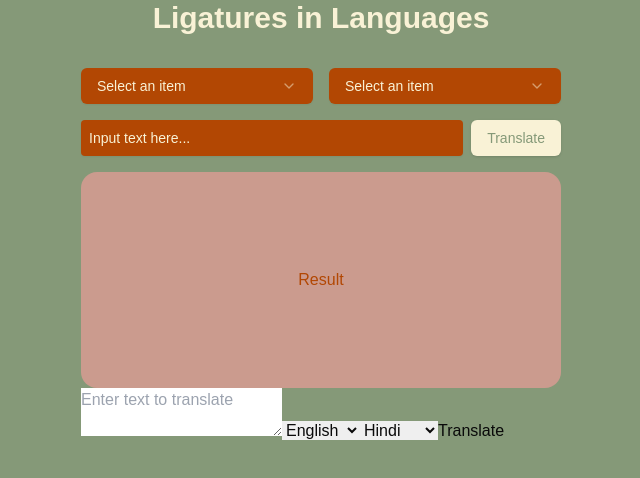
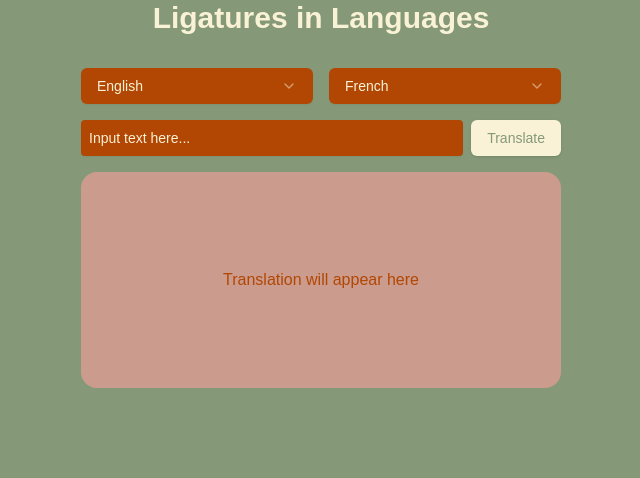
Before and after one commit to ummagohil/ligatures-in-languages-fe, a Next.js app: page / in a window 1280 px wide. Shown: the top 478 px of the page, without its empty margins (319-959 px from the left). Built offline with nearby package versions, Linux system fonts and the light colour scheme.

Commit message:
current code

```diff
--- a/app/components/input.tsx
+++ b/app/components/input.tsx
@@ -1,16 +1,29 @@
 import { Button } from "@/components/ui/button";
 import { Input } from "@/components/ui/input";
 
-export default function InputText() {
+interface InputTextProps {
+  text: string;
+  onChange: (text: string) => void;
+  onTranslate: () => void;
+}
+
+export default function InputText({
+  text,
+  onChange,
+  onTranslate,
+}: InputTextProps) {
   return (
     <div className="flex w-full items-center gap-2">
       <Input
         type="text"
+        value={text}
+        onChange={(e) => onChange(e.target.value)}
         className="flex-grow p-2 rounded bg-[#B24703] text-[#F9F2D6] placeholder:text-[#F9F2D6] placeholder:opacity-100 border-none focus:outline-none focus:ring-0 focus-visible:ring-0 focus-visible:ring-offset-0"
         placeholder="Input text here..."
       />
       <Button
-        type="submit"
+        onClick={onTranslate}
+        type="button"
         className="bg-[#F9F2D6] text-[#859978] hover:bg-[#F9F2D6]/90"
       >
         Translate
--- a/app/components/language.tsx
+++ b/app/components/language.tsx
@@ -2,7 +2,6 @@
 
 import { useState } from "react";
 import { ChevronDown, ChevronUp } from "lucide-react";
-
 import { Button } from "@/components/ui/button";
 import {
   DropdownMenu,
@@ -11,16 +10,23 @@ import {
   DropdownMenuTrigger,
 } from "@/components/ui/dropdown-menu";
 
-const items = [
-  { label: "Apple", value: "apple" },
-  { label: "Banana", value: "banana" },
-  { label: "Cherry", value: "cherry" },
-  { label: "Date", value: "date" },
+const languages = [
+  { label: "English", value: "en" },
+  { label: "Hindi", value: "hi" },
+  { label: "Arabic", value: "ar" },
+  { label: "Spanish", value: "es" },
+  { label: "French", value: "fr" },
+  { label: "German", value: "de" },
 ];
 
-export function Language() {
+interface LanguageProps {
+  value: string;
+  onChange: (value: string) => void;
+  type: "source" | "target";
+}
+
+export function Language({ value, onChange, type }: LanguageProps) {
   const [isOpen, setIsOpen] = useState<boolean>(false);
-  const [selectedItem, setSelectedItem] = useState<string | null>(null);
 
   return (
     <DropdownMenu open={isOpen} onOpenChange={setIsOpen}>
@@ -29,9 +35,8 @@ export function Language() {
           variant="outline"
           className="w-full justify-between bg-[#B24703] text-[#F9F2D6] border-none hover:bg-[#B24703]/90 hover:text-[#CB9B8E]"
         >
-          {selectedItem
-            ? items.find((item) => item.value === selectedItem)?.label
-            : "Select an item"}
+          {languages.find((lang) => lang.value === value)?.label ||
+            `Select ${type} language`}
           {isOpen ? (
             <ChevronUp className="h-4 w-4 opacity-50" />
           ) : (
@@ -43,13 +48,13 @@ export function Language() {
         className="w-full bg-[#B24703] text-[#F9F2D6] border-none p-1 min-w-[var(--radix-dropdown-trigger-width)]"
         align="start"
       >
-        {items.map((item) => (
+        {languages.map((lang) => (
           <DropdownMenuItem
-            key={item.value}
-            onSelect={() => setSelectedItem(item.value)}
-            className="w-56	cursor-pointer hover:bg-[#B24703]/90 hover:text-[#CB9B8E] focus:bg-[#B24703]/90 focus:text-[#CB9B8E] px-4 py-2 rounded-sm"
+            key={lang.value}
+            onSelect={() => onChange(lang.value)}
+            className="w-56 cursor-pointer hover:bg-[#B24703]/90 hover:text-[#CB9B8E] focus:bg-[#B24703]/90 focus:text-[#CB9B8E] px-4 py-2 rounded-sm"
           >
-            {item.label}
+            {lang.label}
           </DropdownMenuItem>
         ))}
       </DropdownMenuContent>
--- a/app/components/result.tsx
+++ b/app/components/result.tsx
@@ -1,7 +1,16 @@
-export default function Result() {
+interface ResultProps {
+  translation: string;
+  error: string;
+}
+
+export default function Result({ translation, error }: ResultProps) {
   return (
     <div className="bg-[#CB9B8E] text-[#B24703] p-24 rounded-2xl text-center">
-      Result
+      {error ? (
+        <p className="text-red-600">{error}</p>
+      ) : (
+        translation || "Translation will appear here"
+      )}
     </div>
   );
 }
--- a/app/components/test.tsx
+++ /dev/null
@@ -1,80 +0,0 @@
-"use client";
-import React, { useState } from "react";
-
-const TranslationForm: React.FC = () => {
-  const [text, setText] = useState("");
-  const [sourceLanguage, setSourceLanguage] = useState("en");
-  const [targetLanguage, setTargetLanguage] = useState("hi");
-  const [translation, setTranslation] = useState("");
-  const [error, setError] = useState("");
-
-  const handleTranslate = async () => {
-    if (!text.trim()) {
-      setError("Please enter text to translate");
-      return;
-    }
-
-    try {
-      const response = await fetch("/api/translate", {
-        method: "POST",
-        headers: {
-          "Content-Type": "application/json",
-        },
-        body: JSON.stringify({ text, sourceLanguage, targetLanguage }),
-      });
-
-      const data = await response.json();
-
-      if (response.ok) {
-        setTranslation(data.translatedText);
-        setError("");
-      } else {
-        setError(data.error || "Translation request failed");
-        setTranslation("");
-      }
-    } catch (error) {
-      console.error("Translation error:", error);
-      setError("An unexpected error occurred");
-      setTranslation("");
-    }
-  };
-
-  return (
-    <div>
-      <textarea
-        value={text}
-        onChange={(e) => setText(e.target.value)}
-        placeholder="Enter text to translate"
-      />
-      <select
-        value={sourceLanguage}
-        onChange={(e) => setSourceLanguage(e.target.value)}
-      >
-        <option value="en">English</option>
-        <option value="hi">Hindi</option>
-        <option value="ar">Arabic</option>
-        <option value="es">Spanish</option>
-        <option value="fr">French</option>
-        <option value="de">German</option>
-        {/* Add more languages as needed */}
-      </select>
-      <select
-        value={targetLanguage}
-        onChange={(e) => setTargetLanguage(e.target.value)}
-      >
-        <option value="hi">Hindi</option>
-        <option value="ar">Arabic</option>
-        <option value="en">English</option>
-        <option value="es">Spanish</option>
-        <option value="fr">French</option>
-        <option value="de">German</option>
-        {/* Add more languages as needed */}
-      </select>
-      <button onClick={handleTranslate}>Translate</button>
-      {error && <p style={{ color: "red" }}>{error}</p>}
-      <p>{translation}</p>
-    </div>
-  );
-};
-
-export default TranslationForm;
--- a/app/page.tsx
+++ b/app/page.tsx
@@ -1,8 +1,48 @@
+"use client";
+
+import { useState } from "react";
 import InputText from "./components/input";
 import { Language } from "./components/language";
 import Result from "./components/result";
-import Test from "./components/test";
+
 export default function Home() {
+  const [text, setText] = useState("");
+  const [sourceLanguage, setSourceLanguage] = useState("en");
+  const [targetLanguage, setTargetLanguage] = useState("fr");
+  const [translation, setTranslation] = useState("");
+  const [error, setError] = useState("");
+
+  const handleTranslate = async () => {
+    if (!text.trim()) {
+      setError("Please enter text to translate");
+      return;
+    }
+
+    try {
+      const response = await fetch("/api/translate", {
+        method: "POST",
+        headers: {
+          "Content-Type": "application/json",
+        },
+        body: JSON.stringify({ text, sourceLanguage, targetLanguage }),
+      });
+
+      const data = await response.json();
+
+      if (response.ok) {
+        setTranslation(data.translatedText);
+        setError("");
+      } else {
+        setError(data.error || "Translation request failed");
+        setTranslation("");
+      }
+    } catch (error) {
+      console.error("Translation error:", error);
+      setError("An unexpected error occurred");
+      setTranslation("");
+    }
+  };
+
   return (
     <div className="container mx-auto px-4 max-w-4xl flex flex-col items-center">
       <h1 className="text-[#F9F2D6] font-bold text-3xl mb-8 text-center">
@@ -11,18 +51,29 @@ export default function Home() {
       <div className="w-full max-w-2xl px-24">
         <div className="flex items-center gap-4 mb-4 w-full">
           <div className="w-full">
-            <Language />
+            <Language
+              value={sourceLanguage}
+              onChange={setSourceLanguage}
+              type="source"
+            />
           </div>
           <div className="w-full">
-            <Language />
+            <Language
+              value={targetLanguage}
+              onChange={setTargetLanguage}
+              type="target"
+            />
           </div>
         </div>
         <div className="w-full mb-4">
-          <InputText />
+          <InputText
+            text={text}
+            onChange={setText}
+            onTranslate={handleTranslate}
+          />
         </div>
         <div className="w-full">
-          <Result />
-          <Test />
+          <Result translation={translation} error={error} />
         </div>
       </div>
     </div>
--- a/components/InputText.tsx
+++ b/components/InputText.tsx
@@ -1,23 +1,31 @@
 "use client";
 
-import { useState } from "react";
 import { Button } from "@/components/ui/button";
 import { Input } from "@/components/ui/input";
 
-export default function InputText() {
-  const [text, setText] = useState("");
+interface InputTextProps {
+  text: string;
+  onChange: (text: string) => void;
+  onTranslate: () => void;
+}
 
+export default function InputText({
+  text,
+  onChange,
+  onTranslate,
+}: InputTextProps) {
   return (
     <div className="flex w-full items-center gap-2">
       <Input
         type="text"
         value={text}
-        onChange={(e) => setText(e.target.value)}
+        onChange={(e) => onChange(e.target.value)}
         className="flex-grow p-2 rounded bg-[#B24703] text-[#F9F2D6] placeholder:text-[#F9F2D6] placeholder:opacity-100 border-none focus:outline-none focus:ring-0 focus-visible:ring-0 focus-visible:ring-offset-0"
         placeholder="Input text here..."
       />
       <Button
-        type="submit"
+        onClick={onTranslate}
+        type="button"
         className="bg-[#F9F2D6] text-[#859978] hover:bg-[#F9F2D6]/90"
       >
         Translate
```
